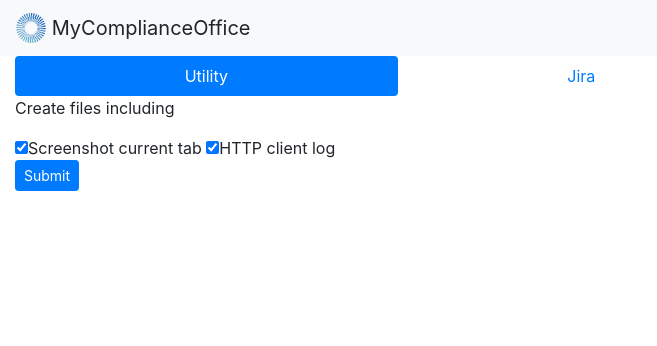
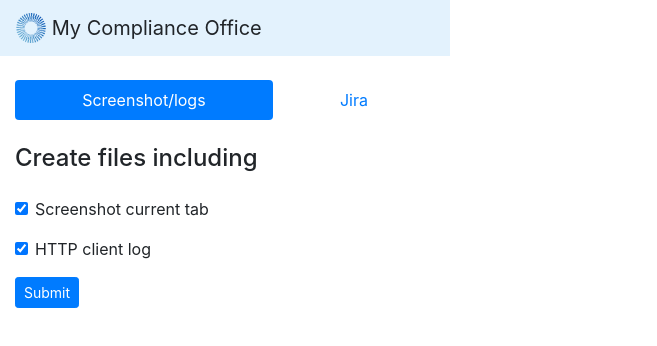
Before and after one commit to r-naji/mco-qa-chrome-ext, an Angular app: page /#/popup in a window 1280 px wide. Shown: the top 346 px of the page, without its empty margins (0-657 px from the left). Built offline with nearby package versions, Linux system fonts and the light colour scheme.

Commit message:
Implement download files (http log and/or screenshot of current tab) Tidy up html layout using bootstrap grid markup

```diff
--- a/src/app/app.component.html
+++ b/src/app/app.component.html
@@ -1,7 +1,8 @@
-<nav class="navbar navbar-light bg-light">
+<nav class="navbar navbar-light mb-4" style="background-color: #e3f2fd;">
+
   <a class="navbar-brand">
     <img class="d-inline-block align-top"  width="30" height="30" alt="MCO Logo" src="assets/mco_icon.png">
-    MyComplianceOffice
+    My Compliance Office
   </a>
 </nav>
 
--- a/src/app/page/popup/popup.component.html
+++ b/src/app/page/popup/popup.component.html
@@ -1,8 +1,8 @@
 
 
-<ul class="nav nav-pills nav-fill">
+<ul class="nav nav-pills nav-fill mb-4">
   <li class="nav-item">
-    <a class="nav-link active" href="#">Utility</a>
+    <a class="nav-link active" href="#">Screenshot/logs</a>
   </li>
   <li class="nav-item">
     <a class="nav-link" href="#">Jira</a>
@@ -10,19 +10,33 @@
 </ul>
 
 
-<p>Create files including</p>
 
 
 
-<input type="checkbox" [checked]="isScreenshotChecked" (change)="isScreenshotChecked = !isScreenshotChecked"/>Screenshot current tab
+<div class="row">
+  <div class="col-12">
+  <h4 class="mb-4">Create files including</h4>
+</div>
+</div>
 
-<input type="checkbox" [checked]="isLogChecked" (change)="isLogChecked = !isLogChecked"/>HTTP client log
+<div class="row">
+  <div class="col-12">
+  <form>
+      <div class="form-group form-check">
+          <input type="checkbox" class="form-check-input" id="screenshotCheckbox" [checked]="isScreenshotChecked" (change)="isScreenshotChecked = !isScreenshotChecked"/>
+          <label class="form-check-label" for="screenshotCheckbox">Screenshot current tab</label>
+      </div>
 
-<br/>
 
-<button class="btn btn-primary btn-sm" [disabled]="!isScreenshotChecked && !isLogChecked" (click)="submit()">Submit</button>
+      <div class="form-group form-check">
+          <input type="checkbox" class="form-check-input" id="logCheckbox" [checked]="isLogChecked" (change)="isLogChecked = !isLogChecked"/>
+          <label class="form-check-label" for="logCheckbox">HTTP client log</label>
+      </div>
 
-<br/>
+      <button class="btn btn-primary btn-sm" [disabled]="!isScreenshotChecked && !isLogChecked" (click)="downloadFile()">Submit</button>
+  </form>
+</div>
+</div>
 
 <img *ngIf="imageUrl && !hideScreenshot" width="75" [src]="imageUrl">
 
--- a/src/app/page/popup/popup.component.ts
+++ b/src/app/page/popup/popup.component.ts
@@ -37,21 +37,23 @@
     });
   }
 
-  public submit() {
+  public downloadFile() {
     if(this.isLogChecked) {
-      this.getHttpLogs();
-      this.hideLogs = false;
+
+      chrome.runtime.sendMessage({type: "HTTP_LOG_REQUEST"}, (response) => {
+        let blob = new Blob([JSON.stringify(response)], {type: "text/plain"});
+        let url = URL.createObjectURL(blob);
+        chrome.downloads.download({url:url});
+      });
     }
-    else {
-      this.hideLogs = true;
-    }
+    this.hideLogs = !this.isLogChecked;
 
     if(this.isScreenshotChecked) {
-      this.captureTabScreenshot();
-      this.hideScreenshot = false;
+
+      this.chromeService.captureVisibleTab().then((imgUrl)=> {
+        chrome.downloads.download({url:imgUrl});
+      });
     }
-    else {
-      this.hideScreenshot = true;
-    }
+    this.hideScreenshot = !this.isScreenshotChecked;
   }
 }
--- a/src/styles.css
+++ b/src/styles.css
@@ -1,5 +1,7 @@
 /* You can add global styles to this file, and also import other style files */
 body {
-    width:780px;
+    width:450px;
     height:580px;
 }
+
+button:focus {outline:0;}
```
Also changed, not shown: src/manifest.json.
